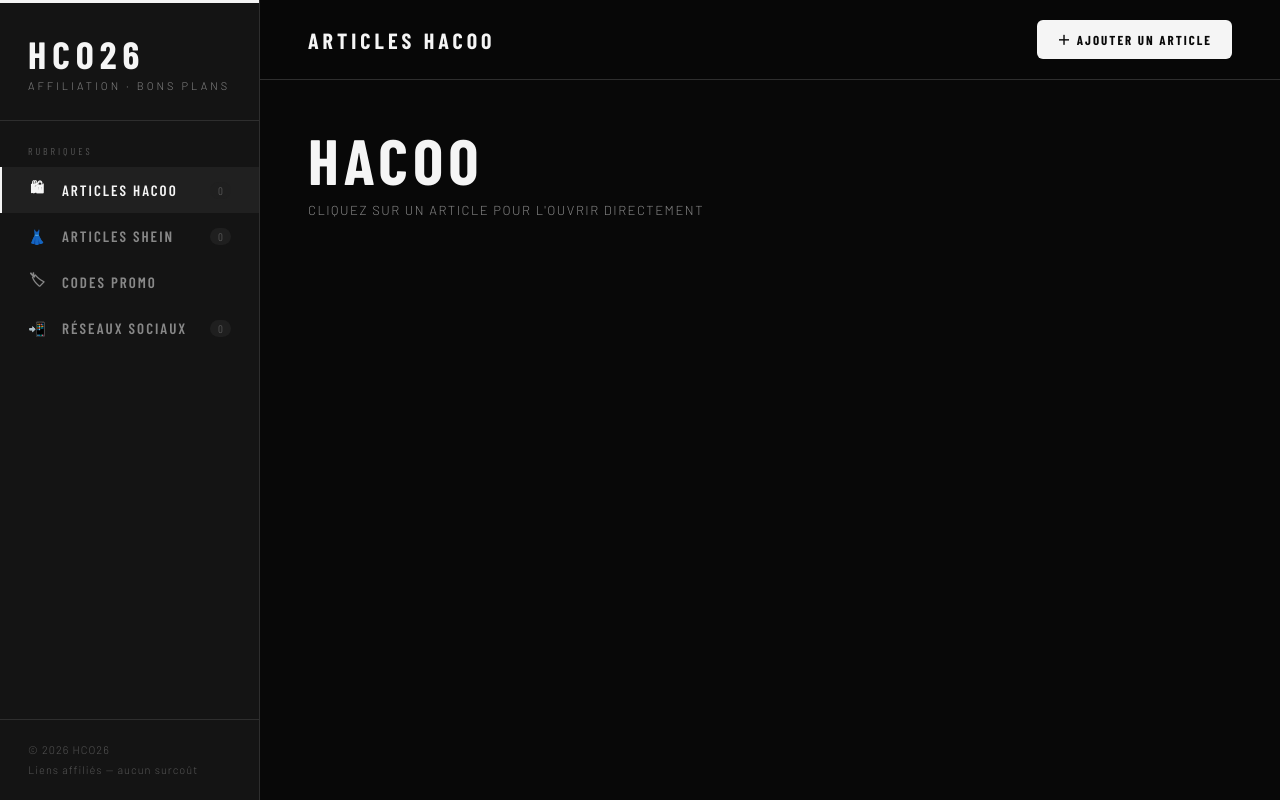
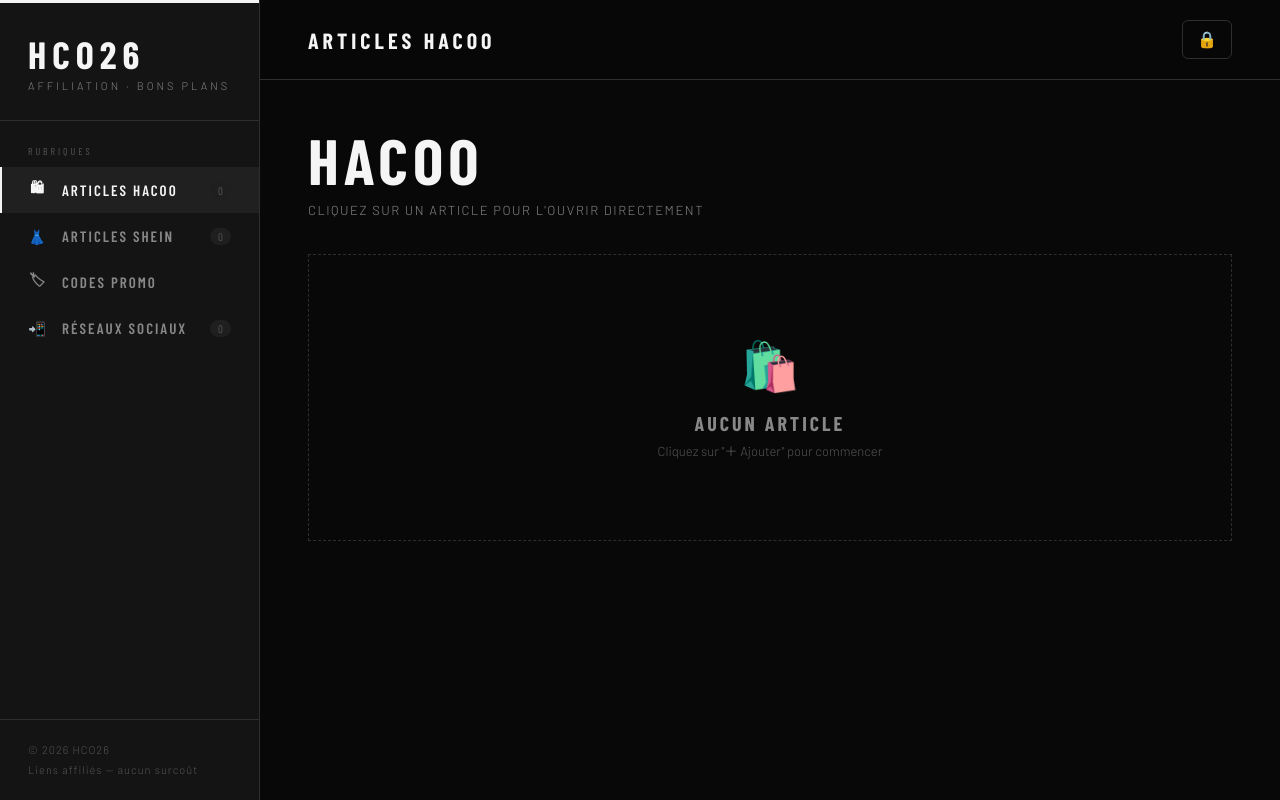
Before and after one commit to hacoo-shein-bit/hacoo-shein-bit.github.io, a plain HTML site: page index.html in a window 1280 px wide. Drawn offline with nearby package versions, Linux system fonts and the light colour scheme; a web font is replaced by a local one.

Commit message:
Update index.html

```diff
--- a/index.html
+++ b/index.html
@@ -719,8 +719,9 @@
 <div class="main">
   <div class="topbar">
     <div class="topbar-title" id="topbar-title">Articles HACOO</div>
-    <div class="topbar-action" id="topbar-action">
-      <button onclick="openModal('article','HACOO')">＋ Ajouter un article</button>
+    <div style="display:flex;align-items:center;gap:10px">
+      <div class="topbar-action" id="topbar-action"></div>
+      <button id="admin-toggle" onclick="toggleAdmin()" title="Mode admin" style="background:transparent;border:1px solid var(--grey3);color:var(--grey5);padding:9px 14px;border-radius:var(--radius);cursor:pointer;font-size:16px;transition:all .2s">🔒</button>
     </div>
   </div>
 
@@ -858,11 +859,11 @@
           <option value="YouTube">YouTube</option>
           <option value="Facebook">Facebook</option>
           <option value="Snapchat">Snapchat</option>
+          <option value="Discord">Discord</option>
+          <option value="Telegram">Telegram</option>
           <option value="Twitter / X">Twitter / X</option>
           <option value="Pinterest">Pinterest</option>
           <option value="Autre">Autre</option>
-          <option value="Discord">Discord</option>
-          <option value="Telegram">Telegram</option>
         </select>
       </div>
       <div class="form-row">
@@ -898,11 +899,43 @@
 // ─────────────────────────────────────────
 //  NAVIGATION
 // ─────────────────────────────────────────
+// ─────────────────────────────────────────
+//  ADMIN
+// ─────────────────────────────────────────
+const ADMIN_PASSWORD = '1234nacimrer';
+let isAdmin = false;
+
+function toggleAdmin() {
+  if (isAdmin) {
+    isAdmin = false;
+    document.getElementById('admin-toggle').textContent = '🔒';
+    document.getElementById('admin-toggle').style.color = 'var(--grey5)';
+    document.getElementById('admin-toggle').style.borderColor = 'var(--grey3)';
+    refreshTopbarAction();
+    return;
+  }
+  const pwd = prompt('Mot de passe admin :');
+  if (pwd === ADMIN_PASSWORD) {
+    isAdmin = true;
+    document.getElementById('admin-toggle').textContent = '🔓';
+    document.getElementById('admin-toggle').style.color = '#4caf50';
+    document.getElementById('admin-toggle').style.borderColor = '#4caf50';
+    refreshTopbarAction();
+  } else if (pwd !== null) {
+    alert('Mot de passe incorrect.');
+  }
+}
+
+function refreshTopbarAction() {
+  const active = document.querySelector('.nav-item.active');
+  if (active) navigate(active);
+}
+
 const PAGE_META = {
-  hacoo:   { title: 'Articles HACOO',   action: () => `<button onclick="openModal('article','HACOO')">＋ Ajouter un article</button>` },
-  shein:   { title: 'Articles SHEIN',   action: () => `<button onclick="openModal('article','SHEIN')">＋ Ajouter un article</button>` },
+  hacoo:   { title: 'Articles HACOO',   action: () => isAdmin ? `<button onclick="openModal('article','HACOO')">＋ Ajouter un article</button>` : '' },
+  shein:   { title: 'Articles SHEIN',   action: () => isAdmin ? `<button onclick="openModal('article','SHEIN')">＋ Ajouter un article</button>` : '' },
   codes:   { title: 'Codes Promo',      action: () => '' },
-  socials: { title: 'Réseaux Sociaux',  action: () => `<button onclick="openModal('social')">＋ Ajouter un réseau</button>` },
+  socials: { title: 'Réseaux Sociaux',  action: () => isAdmin ? `<button onclick="openModal('social')">＋ Ajouter un réseau</button>` : '' },
 };
 
 function navigate(btn) {
@@ -962,7 +995,7 @@
           <div class="card-brand">${brand}</div>
           <div class="card-title">${escHtml(a.title)}</div>
         </div>
-        <button class="card-delete" onclick="event.stopPropagation();deleteArticle(${idx})" title="Supprimer">✕</button>
+        ${isAdmin ? `<button class="card-delete" onclick="event.stopPropagation();deleteArticle(${idx})" title="Supprimer">✕</button>` : ''}
       </div>`;
     }).join('');
   });
@@ -979,8 +1012,9 @@
 // ─────────────────────────────────────────
 const SOCIAL_ICONS = {
   TikTok: '🎵', Instagram: '📸', YouTube: '▶️',
-  Facebook: '👤', Snapchat: '👻', 'Twitter / X': '✖️',
-  Pinterest: '📌', Autre: '🔗'Discord: '🎮', Telegram: '✈️',
+  Facebook: '👤', Snapchat: '👻', Discord: '🎮',
+  Telegram: '✈️', 'Twitter / X': '✖️',
+  Pinterest: '📌', Autre: '🔗'
 };
 
 function renderSocials() {
@@ -1009,7 +1043,7 @@
         <a class="social-btn primary" href="${escHtml(s.url)}" target="_blank" rel="noopener">Ouvrir →</a>
         <button class="social-btn" onclick="navigator.clipboard.writeText('${escHtml(s.handle)}');this.textContent='Copié ✓';setTimeout(()=>this.textContent='Copier',2000)">Copier</button>
       </div>
-      <button class="social-delete" onclick="deleteSocial(${i})">✕</button>
+      ${isAdmin ? `<button class="social-delete" onclick="deleteSocial(${i})">✕</button>` : ""}
     </div>
   `).join('');
 }
```
